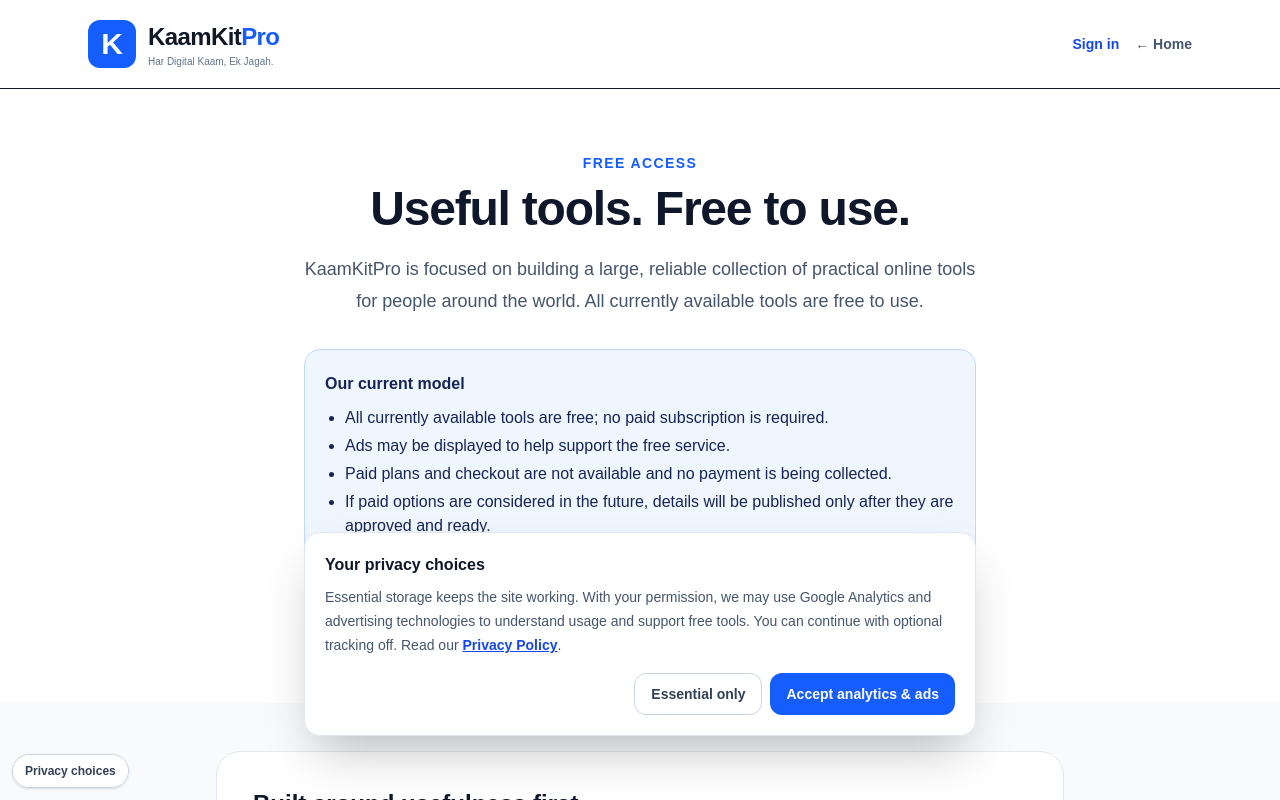
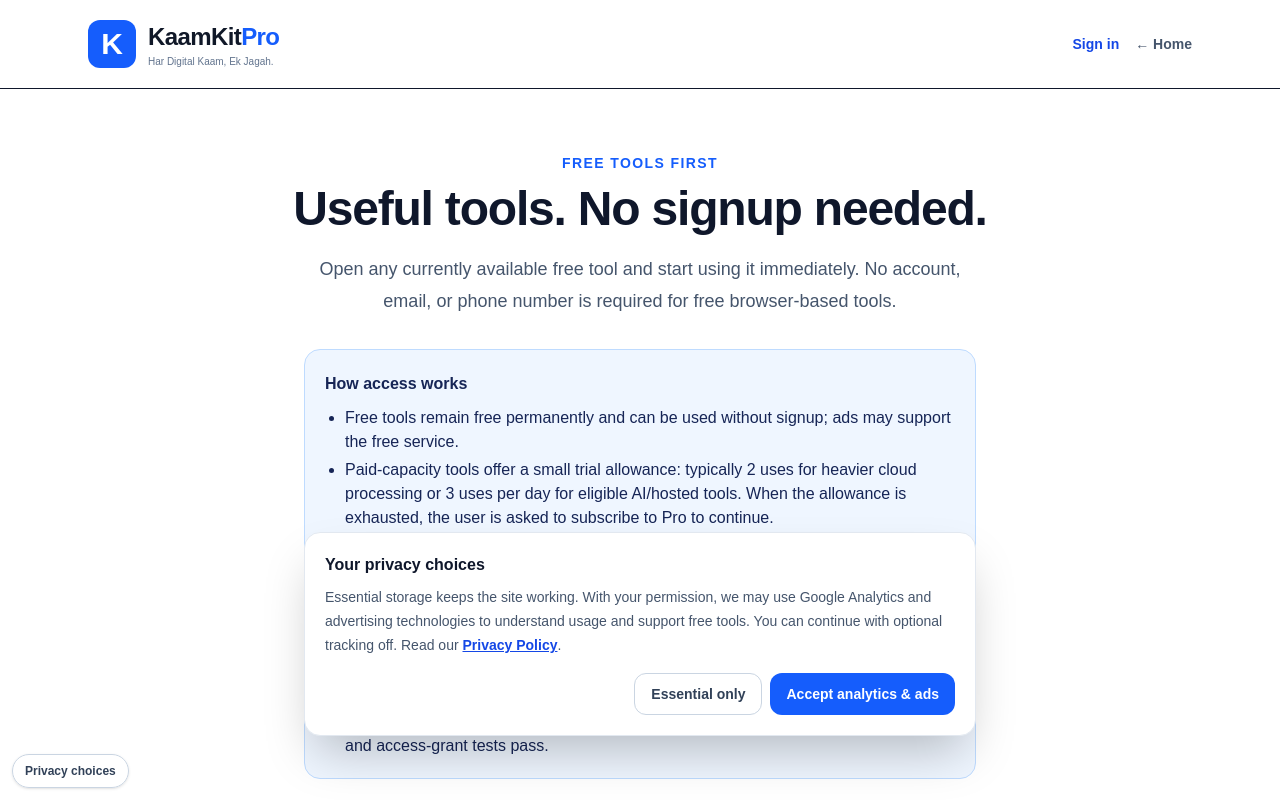
Before and after one commit to WellProSoftware/kaamkitpro, a Next.js app: page /pricing in a window 1280 px wide. Shown: the top 800 px of the page. Built offline with nearby package versions, Linux system fonts and the light colour scheme.

Commit message:
docs(pricing): describe free and ad-free Pro model

```diff
--- a/src/app/pricing/page.tsx
+++ b/src/app/pricing/page.tsx
@@ -3,9 +3,9 @@ import type { Metadata } from "next";
 import BrandLogo from "@/components/BrandLogo";
 
 export const metadata: Metadata = {
-  title: "Free Tools & Access",
+  title: "Free Tools & Pro Access",
   description:
-    "KaamKitPro tools are free to use today. Ads may support the free service; paid subscriptions are not available.",
+    "Use KaamKitPro free tools without signing up. Pro access requires an active paid subscription or an authorized admin grant.",
   alternates: { canonical: "https://kaamkitpro.com/pricing" },
 };
 
@@ -28,20 +28,21 @@ export default function PricingPage() {
 
       <section className="bg-white">
         <div className="mx-auto max-w-4xl px-4 py-16 text-center sm:px-6">
-          <p className="text-sm font-bold uppercase tracking-widest text-blue-600">Free access</p>
+          <p className="text-sm font-bold uppercase tracking-widest text-blue-600">Free tools first</p>
           <h1 className="mt-3 text-4xl font-extrabold tracking-tight sm:text-5xl">
-            Useful tools. Free to use.
+            Useful tools. No signup needed.
           </h1>
           <p className="mx-auto mt-5 max-w-2xl text-lg leading-8 text-slate-600">
-            KaamKitPro is focused on building a large, reliable collection of practical online tools for people around the world. All currently available tools are free to use.
+            Open any currently available free tool and start using it immediately. No account, email, or phone number is required for free browser-based tools.
           </p>
           <div className="mx-auto mt-8 max-w-2xl rounded-2xl border border-blue-200 bg-blue-50 p-5 text-left leading-7 text-blue-950">
-            <h2 className="font-bold">Our current model</h2>
+            <h2 className="font-bold">How access works</h2>
             <ul className="mt-2 list-disc space-y-1 pl-5 text-sm sm:text-base">
-              <li>All currently available tools are free; no paid subscription is required.</li>
-              <li>Ads may be displayed to help support the free service.</li>
-              <li>Paid plans and checkout are not available and no payment is being collected.</li>
-              <li>If paid options are considered in the future, details will be published only after they are approved and ready.</li>
+              <li>Free tools remain free permanently and can be used without signup; ads may support the free service.</li>
+              <li>Paid-capacity tools offer a small trial allowance: typically 2 uses for heavier cloud processing or 3 uses per day for eligible AI/hosted tools. When the allowance is exhausted, the user is asked to subscribe to Pro to continue.</li>
+              <li>Free-plan users see ads across the Free experience when the ad provider serves them. Once a paid Pro subscription is verified, all KaamKitPro ads are disabled site-wide for that account for the active subscription period.</li>
+              <li>Pro access is granted only while an eligible paid subscription is active or an authorized admin has explicitly granted access. Admin grants can be scoped to selected tools and can expire or be revoked.</li>
+              <li>Checkout is not live yet. The proposed prices are ₹99/month and ₹699/year; real payments will be enabled only after Razorpay test payments, webhook verification and access-grant tests pass.</li>
             </ul>
           </div>
           <Link href="/tools" className="mt-8 inline-flex min-h-12 items-center justify-center rounded-xl bg-blue-600 px-6 py-3 font-bold text-white hover:bg-blue-700">
@@ -54,7 +55,7 @@ export default function PricingPage() {
         <div className="rounded-3xl border border-slate-200 bg-white p-7 sm:p-9">
           <h2 className="text-2xl font-bold">Built around usefulness first</h2>
           <p className="mt-4 leading-7 text-slate-600">
-            We are prioritizing dependable tools, clear instructions, privacy-conscious processing and a better experience on mobile and desktop. Many tools process content directly in your browser, so your input does not need to be uploaded to a server.
+            We prioritize dependable tools, clear instructions, privacy-conscious processing, and a good experience on mobile and desktop. Many tools process content directly in your browser, so your input does not need to be uploaded to a server.
           </p>
           <p className="mt-4 leading-7 text-slate-600">
             Some pages may display advertising. Ad availability depends on the advertising provider, its approval process, visitor location and its policies. Seeing this page does not mean that an ad is guaranteed to appear.
```
